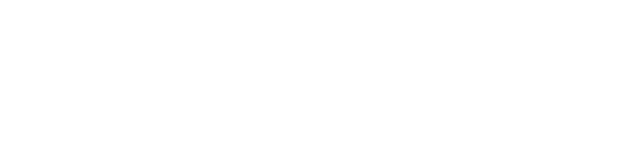
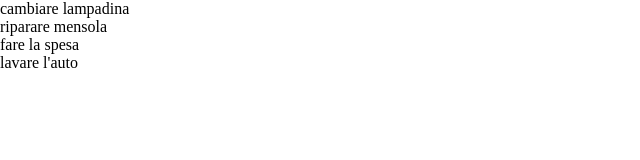
Before and after one commit to Nicola-Perera/vue-todolist, a plain HTML site: page index.html in a window 1280 px wide. Shown: the whole page, without its empty margins (0-640 px from the left). Drawn offline with nearby package versions, Linux system fonts and the light colour scheme.

Commit message:
add todolist to markup

```diff
--- a/assets/js/app.js
+++ b/assets/js/app.js
@@ -5,4 +5,29 @@
         ogni item ha una "x" associata: cliccando su di essa, l'item viene rimosso dalla lista
         predisporre un input per aggiungere un nuovo item alla lista:
             digitando il tasto invio oppure ciccando su un pulsante, il testo digitato viene aggiunto alla lista
+
+    FUNZIONALITà DI BASE:
+
+    La nostra todo list avrá alcune tasks di default predefinite
+    L'utente puó inserire nuove tasks
+    Cliccando sulla "X" l'utente puó cancellare una task
+    Se non ci sono piu task nella lista, mostrate un messaggio tipo "Nulla da fare"
+    ma vuole anche poter indicare che la task é stata completata (con un icona cliccabile)
+    Quando l'utente inserisce una task ha due modi per salvarla: o preme il pulsante add o preme il taso Enter della tastiera.
+
+    Attenzione: l'utente non deve inserire tasks vuote ma almeno un tot di caratteri.
 */
+
+const app = new Vue ({
+    el: '#root',
+    data: {
+        tasks: [
+            'cambiare lampadina',
+            'riparare mensola',
+            'fare la spesa',
+            "lavare l'auto"
+        ],
+    newTask: '',
+    error: false
+    }
+})
--- a/index.html
+++ b/index.html
@@ -10,6 +10,15 @@
 </head>
 <body>
 
+    <div id="root">
+
+        <div class="tasks">
+            <div class="item" v-for="(task, index) in tasks">
+                {{task}}
+            </div>
+        </div>
+
+    </div>
 
     <script src="https://cdn.jsdelivr.net/npm/vue@2.6.14/dist/vue.js"></script>
     <script src="./assets/js/app.js"></script>
```
Also changed, not shown: assets/css/style.css (line endings or trailing spaces).
